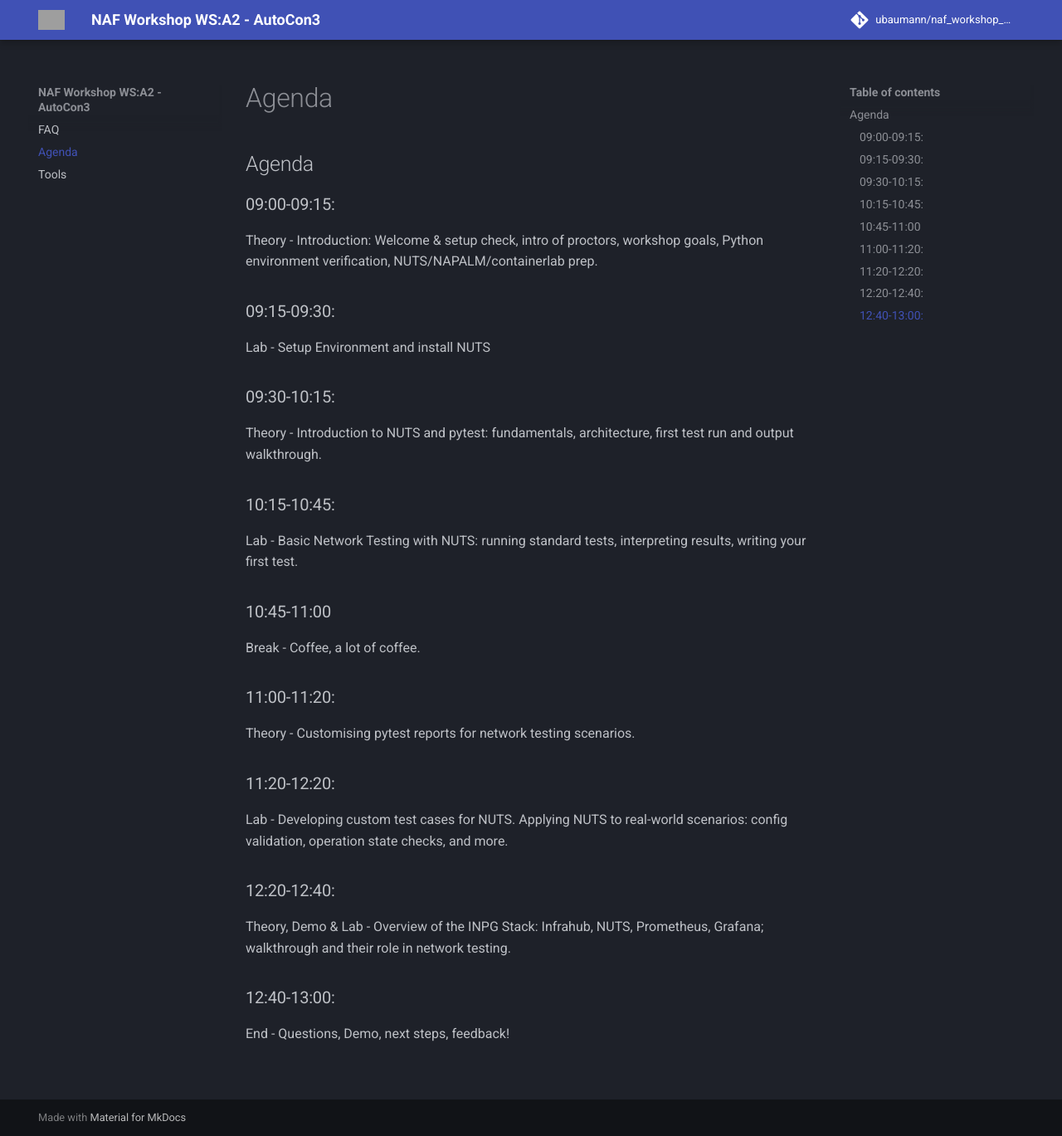
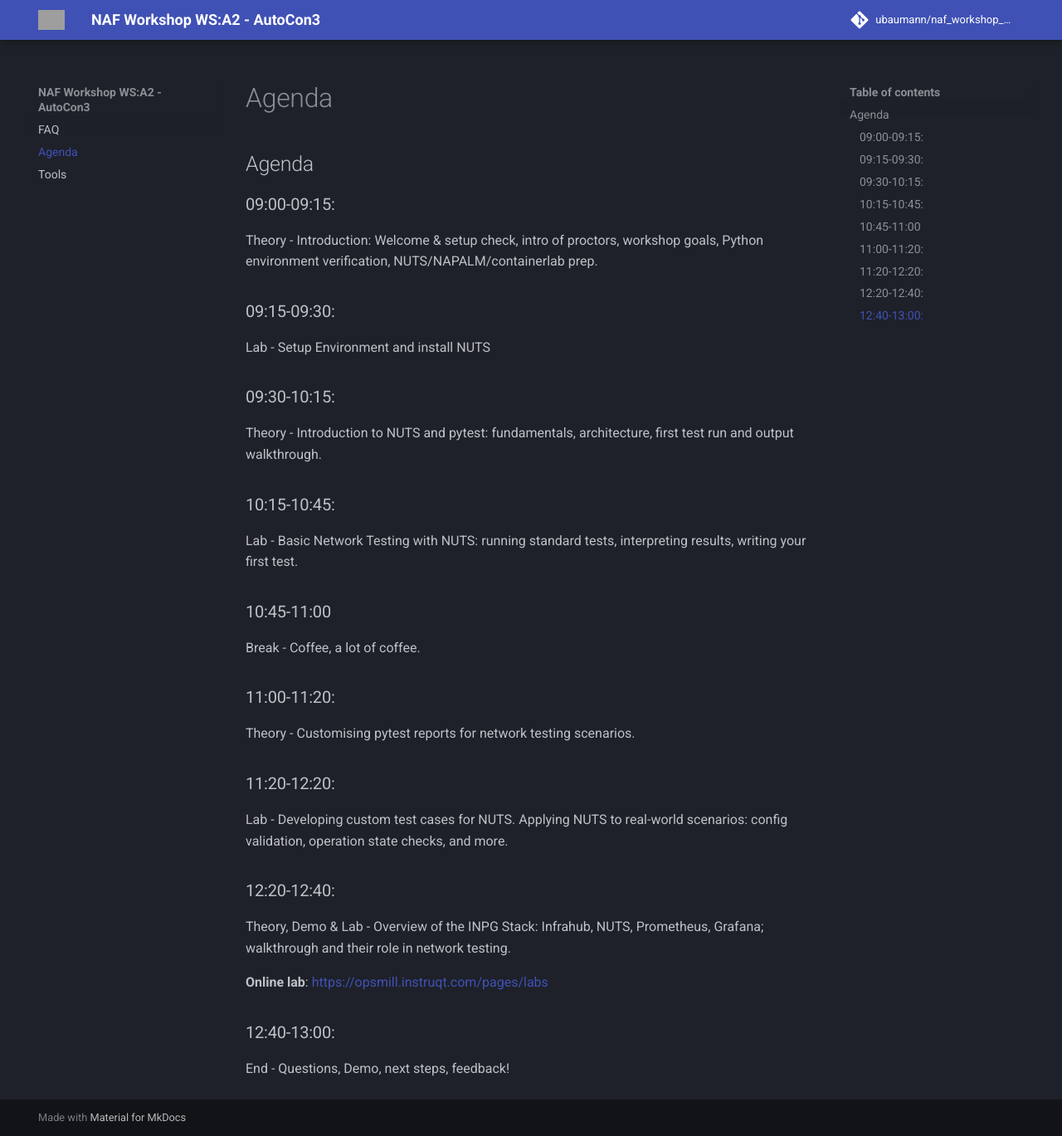
Before and after one commit to ubaumann/naf_workshop_NUTS, an MkDocs documentation site: the page built from docs/agenda.md, in a window 1280 px wide and 1369 px high. Shown: the whole window at 83% size. Built offline with MkDocs 1.6.1 and Material for MkDocs 9.7.7, drawn with Linux system fonts in a browser that asks for light colours; comment, search, counter and statistics services are not loaded; grey boxes are pictures that could not be loaded.

Commit message:
Add instruqt.com link

```diff
--- a/docs/agenda.md
+++ b/docs/agenda.md
@@ -39,6 +39,7 @@
 
 Theory, Demo & Lab - Overview of the INPG Stack: Infrahub, NUTS, Prometheus, Grafana; walkthrough and their role in network testing.
 
+**Online lab**: [https://opsmill.instruqt.com/pages/labs](https://opsmill.instruqt.com/pages/labs)
 
 ### 12:40-13:00:
 
```
